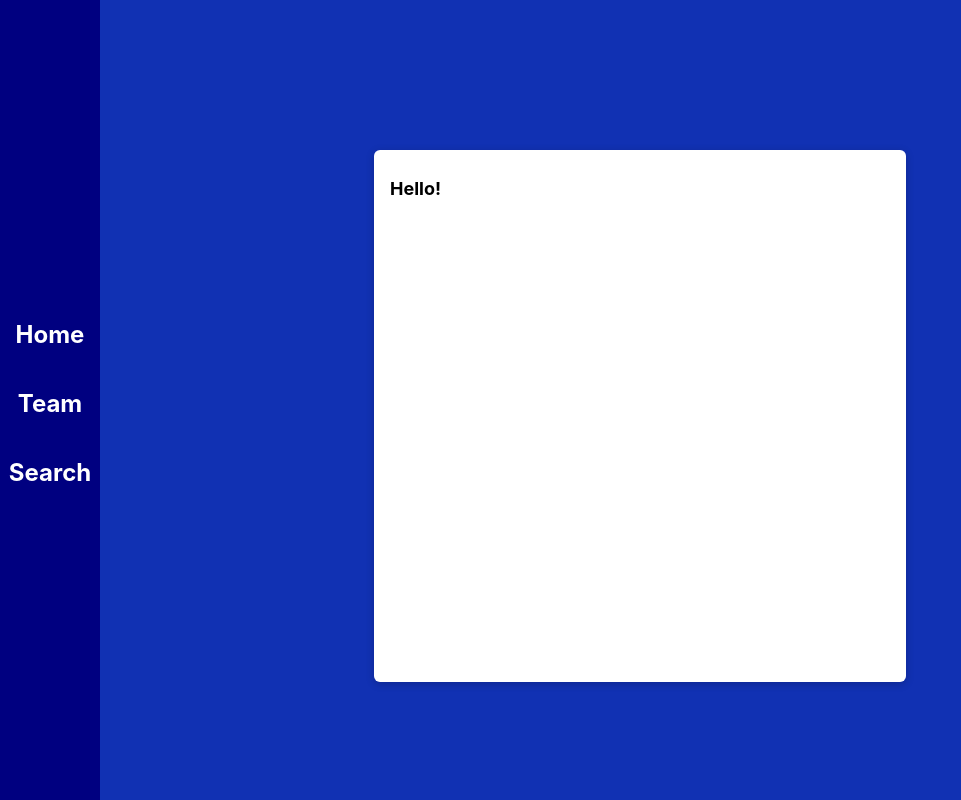
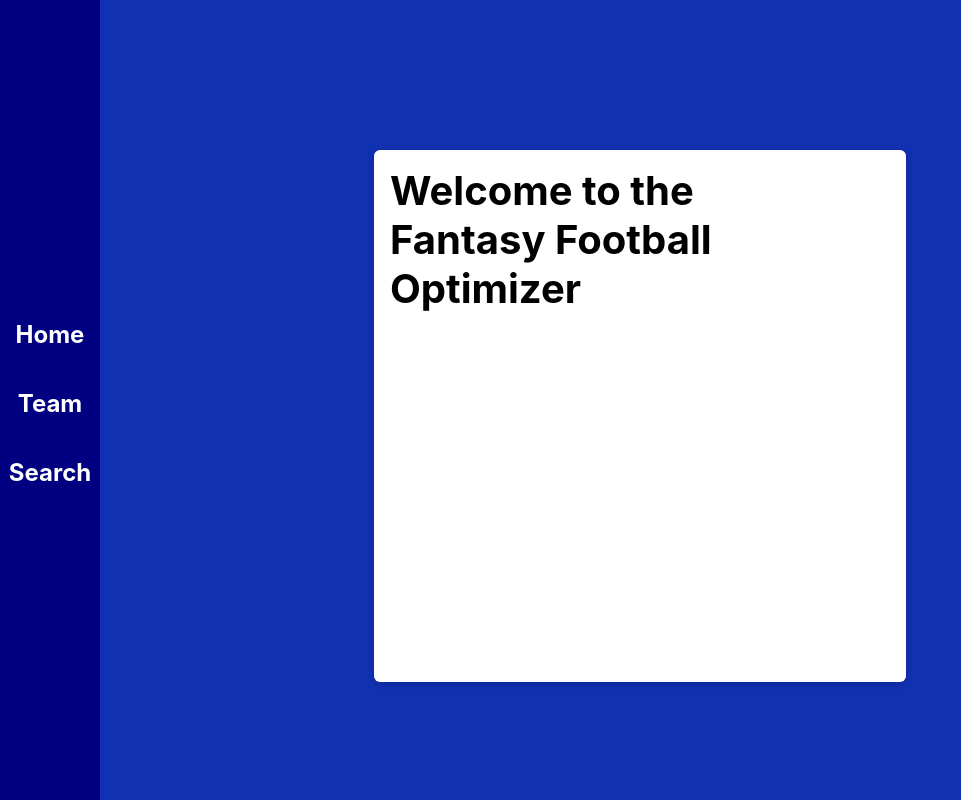
Before and after one commit to evanng07/FantasyFootballOptimizer, a React (Create React App) app: page /home in a window 1280 px wide. Shown: the whole page, without its empty margins (0-961 px from the left). Built offline with nearby package versions, Linux system fonts and the light colour scheme.

Commit message:
added title

```diff
--- a/src/index.css
+++ b/src/index.css
@@ -16,17 +16,19 @@ code {
 .home {
   justify-content: center;
   align-items: center;
-
+  margin-left: auto;
+  margin-right: auto;
 }
 
 .title {
-  font-size: large;
+  font-size: 2.5rem;
   font-weight: bold;
   color: black;
+
 }
 
 .card {
   justify-content: center;
   align-items: center;
-  margin-left: 300px;
+
 }
--- a/src/pages/HomePage.js
+++ b/src/pages/HomePage.js
@@ -5,7 +5,9 @@ const HomePage = () => {
   return (
     <Card className="card">
       <div className="home">
-        <h1 className="title">Hello!</h1>
+        <div className="title">
+          Welcome to the <br /> Fantasy Football Optimizer
+        </div>
       </div>
     </Card>
   );
```
